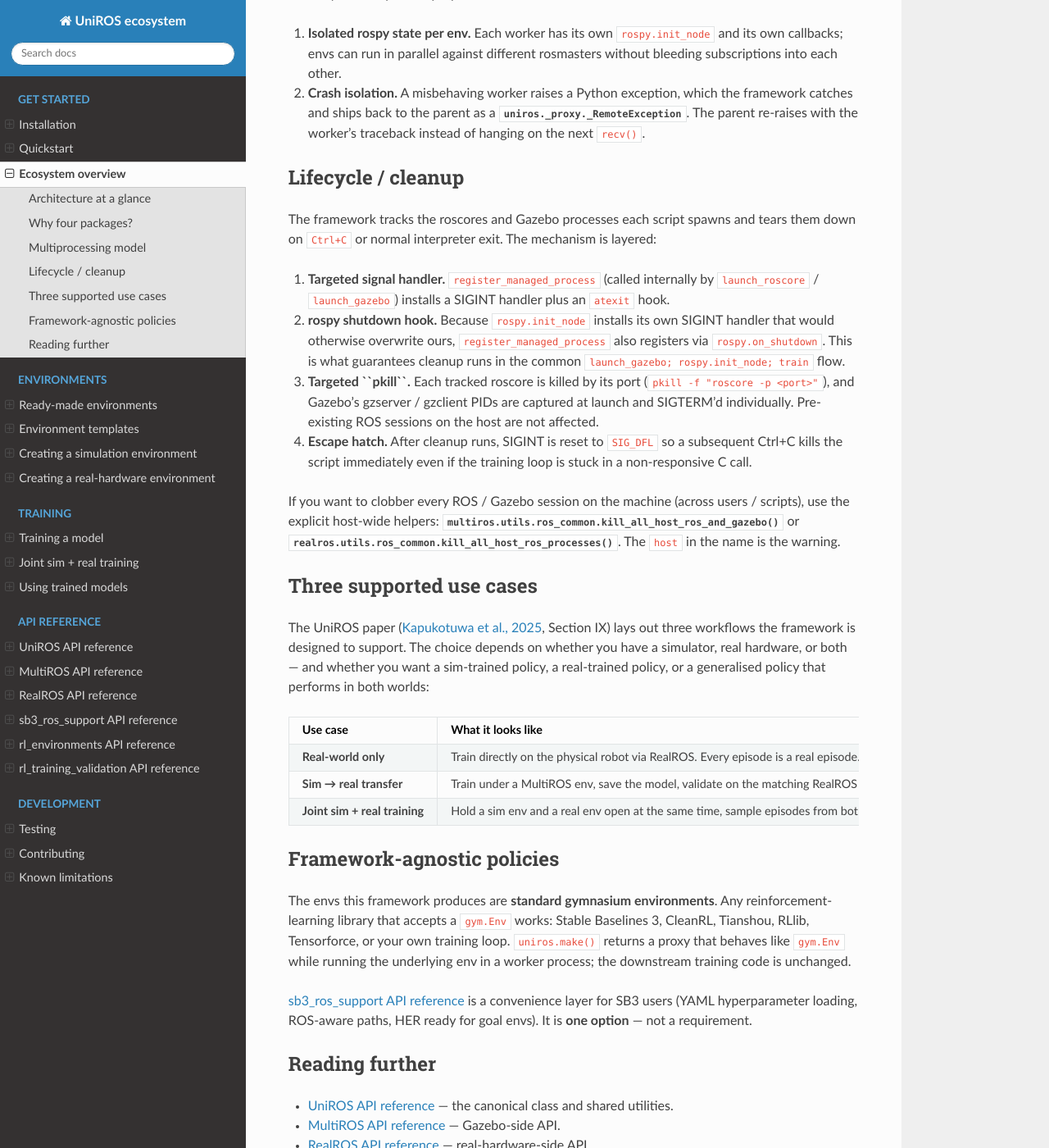
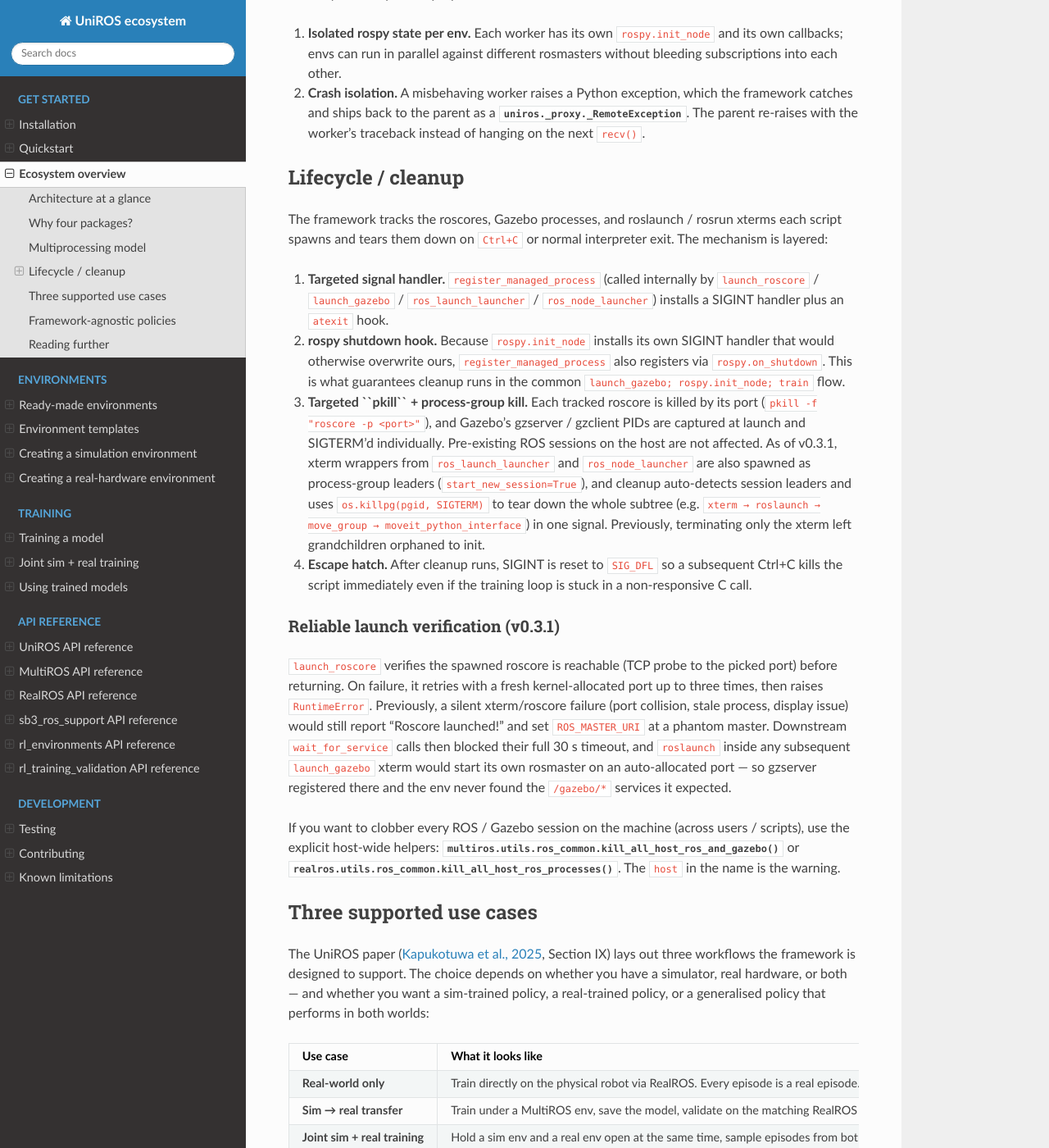
Before and after one commit to ncbdrck/UniROS, a Sphinx documentation site: the page built from docs/guides/overview.rst, in a window 1280 px wide and 1400 px high, scrolled down 1631 px. Shown: the whole window at 82% size. Built offline with Sphinx 7.4.7 and the Read the Docs theme 3.1.0, drawn with Linux system fonts in a browser that asks for light colours.

Commit message:
v0.3.1: bump submodules + version + docs for lifecycle improvements
Coordinated patch release picking up multiros + realros v0.3.1.

* multiros submodule: 271fac9 -> 4a715c3 (v0.3.1)
* realros  submodule: 900f5c0 -> 04a30df (v0.3.1)
* uniros/package.xml: 0.3.0 -> 0.3.1
* docs/guides/overview.rst: extend the Lifecycle/cleanup section
  to describe the new launcher coverage (ros_launch_launcher /
  ros_node_launcher now registered for auto-reap via killpg of
  the spawned session leader's process group) and the
  launch_roscore verify+retry path.

No public API changes — strict backwards-compatible bug fixes for
silent xterm/roscore launch failures and orphan moveit / move_group
/ moveit_python_interface processes after env.close().

```diff
--- a/docs/conf.py
+++ b/docs/conf.py
@@ -55,7 +55,7 @@
 project = "UniROS ecosystem"
 author = "Jayasekara Kapukotuwa"
 copyright = f"{date.today().year}, {author}"
-release = "0.3.0"
+release = "0.3.1"
 version = "0.3"
 
 # ---------------------------------------------------------------- Source path
--- a/docs/guides/overview.rst
+++ b/docs/guides/overview.rst
@@ -100,26 +100,49 @@
 Lifecycle / cleanup
 -------------------
 
-The framework tracks the roscores and Gazebo processes each script
-spawns and tears them down on ``Ctrl+C`` or normal interpreter
-exit. The mechanism is layered:
+The framework tracks the roscores, Gazebo processes, and roslaunch /
+rosrun xterms each script spawns and tears them down on ``Ctrl+C`` or
+normal interpreter exit. The mechanism is layered:
 
 1. **Targeted signal handler.** ``register_managed_process`` (called
-   internally by ``launch_roscore`` / ``launch_gazebo``) installs a
+   internally by ``launch_roscore`` / ``launch_gazebo`` /
+   ``ros_launch_launcher`` / ``ros_node_launcher``) installs a
    SIGINT handler plus an ``atexit`` hook.
 2. **rospy shutdown hook.** Because ``rospy.init_node`` installs
    its own SIGINT handler that would otherwise overwrite ours,
    ``register_managed_process`` also registers via
    ``rospy.on_shutdown``. This is what guarantees cleanup runs in
    the common ``launch_gazebo; rospy.init_node; train`` flow.
-3. **Targeted ``pkill``.** Each tracked roscore is killed by its
-   port (``pkill -f "roscore -p <port>"``), and Gazebo's
-   gzserver / gzclient PIDs are captured at launch and SIGTERM'd
-   individually. Pre-existing ROS sessions on the host are not
-   affected.
+3. **Targeted ``pkill`` + process-group kill.** Each tracked
+   roscore is killed by its port (``pkill -f "roscore -p <port>"``),
+   and Gazebo's gzserver / gzclient PIDs are captured at launch and
+   SIGTERM'd individually. Pre-existing ROS sessions on the host
+   are not affected. As of v0.3.1, xterm wrappers from
+   ``ros_launch_launcher`` and ``ros_node_launcher`` are also
+   spawned as process-group leaders (``start_new_session=True``),
+   and cleanup auto-detects session leaders and uses
+   ``os.killpg(pgid, SIGTERM)`` to tear down the whole subtree
+   (e.g. ``xterm → roslaunch → move_group →
+   moveit_python_interface``) in one signal. Previously, terminating
+   only the xterm left grandchildren orphaned to init.
 4. **Escape hatch.** After cleanup runs, SIGINT is reset to
    ``SIG_DFL`` so a subsequent Ctrl+C kills the script immediately
    even if the training loop is stuck in a non-responsive C call.
+
+Reliable launch verification (v0.3.1)
+~~~~~~~~~~~~~~~~~~~~~~~~~~~~~~~~~~~~~
+
+``launch_roscore`` verifies the spawned roscore is reachable (TCP
+probe to the picked port) before returning. On failure, it retries
+with a fresh kernel-allocated port up to three times, then raises
+``RuntimeError``. Previously, a silent xterm/roscore failure (port
+collision, stale process, display issue) would still report
+"Roscore launched!" and set ``ROS_MASTER_URI`` at a phantom master.
+Downstream ``wait_for_service`` calls then blocked their full 30 s
+timeout, and ``roslaunch`` inside any subsequent ``launch_gazebo``
+xterm would start its own rosmaster on an auto-allocated port — so
+gzserver registered there and the env never found the ``/gazebo/*``
+services it expected.
 
 If you want to clobber every ROS / Gazebo session on the machine
 (across users / scripts), use the explicit host-wide helpers:
```
Also changed, not shown: 1 other file.
